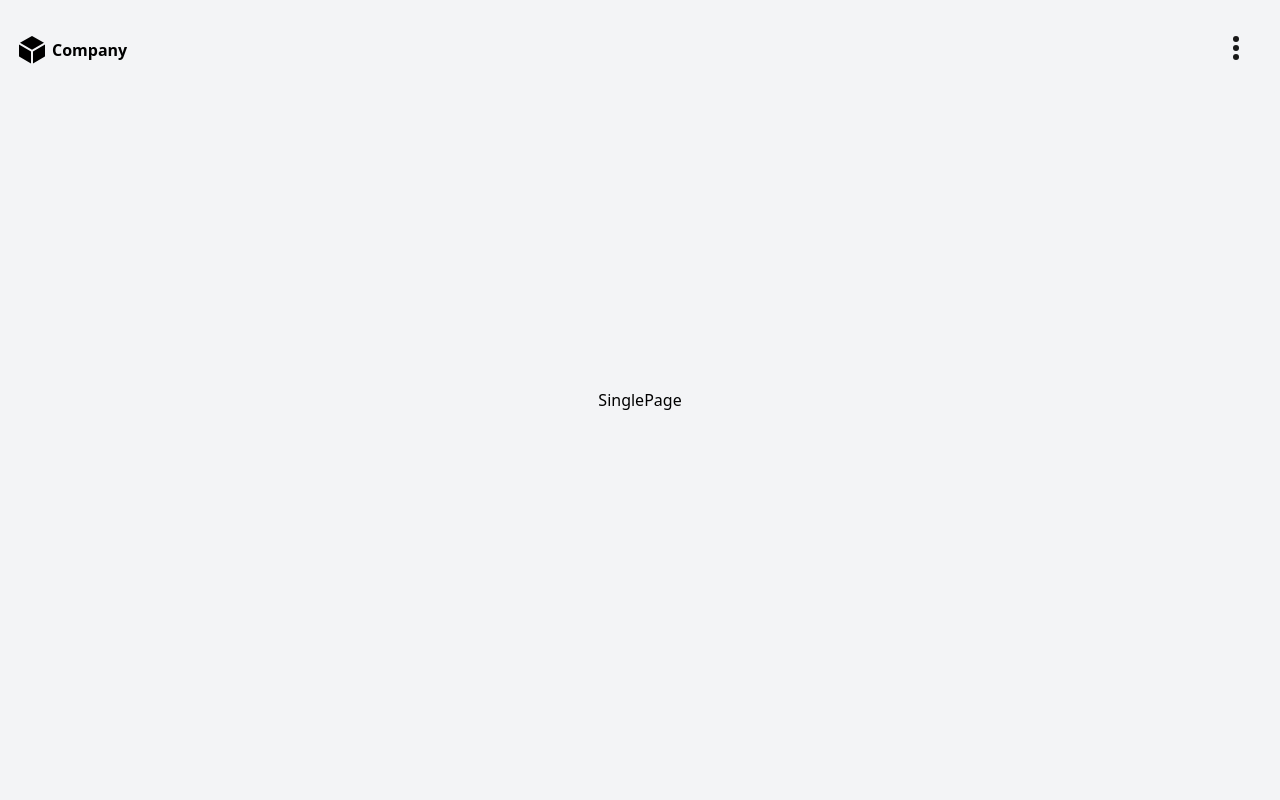
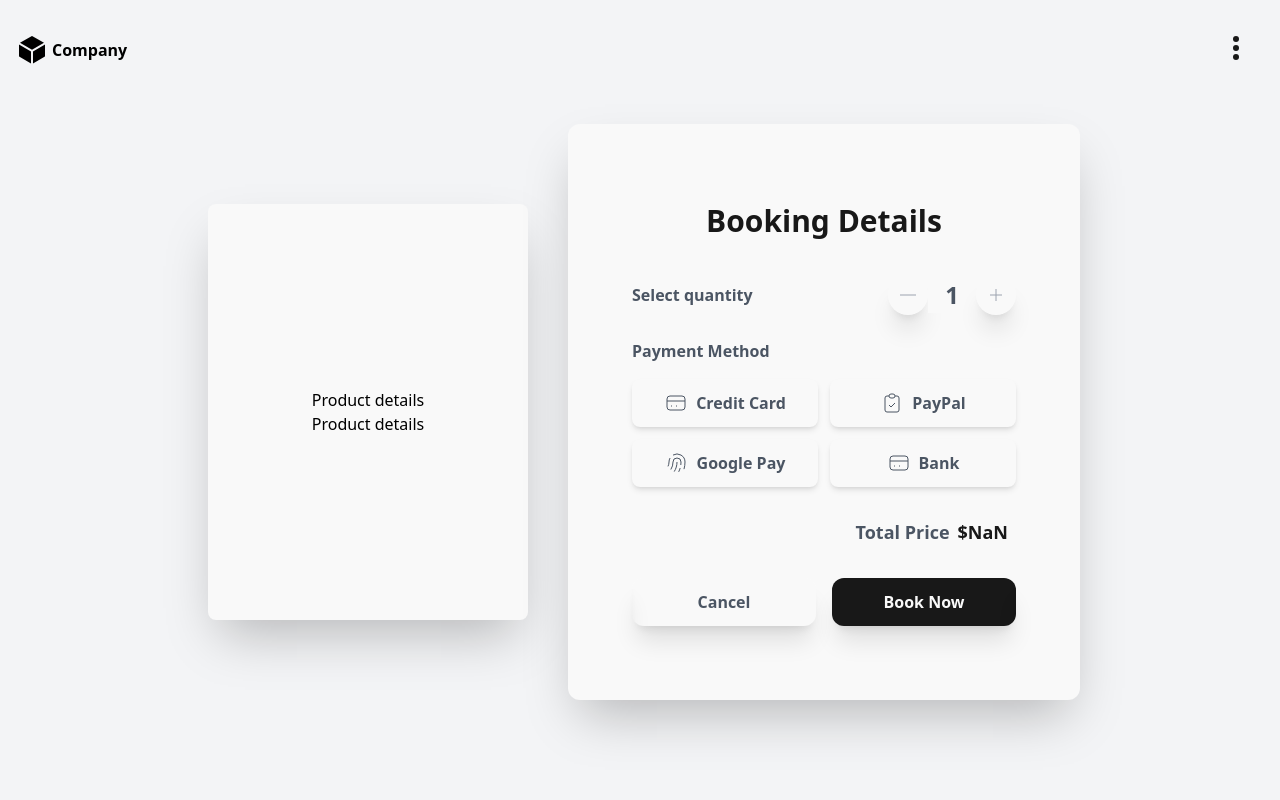
Before and after one commit to Template-For-Projects/Vue3-Tailwind-Template, a Vue app: page /product/1 in a window 1280 px wide. Shown: the top 800 px of the page. Built offline with nearby package versions, Linux system fonts and the light colour scheme; sample sign-in values are in the browser's storage.

Commit message:
ADDED: payment form

```diff
--- /dev/null
+++ b/src/components/CardOrder.vue
@@ -0,0 +1,42 @@
+<script setup>
+import moment from 'moment';
+import { computed } from 'vue';
+
+const props = defineProps({
+  order: {
+    type: Object,
+    required: true
+  }
+});
+
+// FORMATTED DATE
+const formattedOrderDate = computed(() => {
+  return props.order.orderDetail?.orderDate
+    ? moment(props.order.orderDetail.orderDate).format('MMMM Do YYYY, h:mm:ss a')
+    : '';
+});
+
+</script>
+
+<template>
+  <div class="bg-card p-10 rounded-xl">
+    <div class="flex flex-col justify-center mb-4">
+      <h6 class="text-xl mb-1"><strong>Order n°:</strong> {{ props.order.idOrder }}</h6>
+      <p class="text-xs text-tDarkGray"><strong>Date:</strong> {{ formattedOrderDate }}</p>
+    </div>
+
+    <!-- ORDER DETAILS -->
+    <div class="mt-10 text-tDarkGray">
+      <h3 class="text-white text-lg font-semibold mb-2">Order Details</h3>
+      <div v-for="item in props.order.orderDetail?.orderDetailArticles" :key="item.id">
+        <div class="flex flex-col justify-between mb-2">
+          <p class="mb-1 text-xs text-tGray font-bold">{{ item.article?.name }}</p>
+          <p class="mb-1 text-xs">Quantity: {{ item.quantity }}</p>
+          <p class="text-xs">Price: ${{ item.article?.price }}</p>
+        </div>
+      </div>
+      <p class="text-sm font-semibold mt-4 text-right ">Total Price:</p>
+      <p class="text-white text-right font-black">${{ props.order.orderDetail?.totalPrice }}</p>
+    </div>
+  </div>
+</template>
--- a/src/components/Header.vue
+++ b/src/components/Header.vue
@@ -1,5 +1,5 @@
 <script setup>
-import { onMounted, onUnmounted, ref } from 'vue';
+import { ref, watch } from 'vue';
 import { useRouter } from 'vue-router';
 import { userAuth } from '@/composable/userAuth';
 
@@ -11,9 +11,11 @@ const name = ref('');
 
 const router = useRouter();
 const isDropdownOpen = ref(false);
-const dropdownButton = ref(null);
 
-const checked = ref(false);
+
+watch(() => router.currentRoute.value.path, () => {
+  isDropdownOpen.value = false;
+});
 
 const exitAndRemoveData = () => {
   logout();
@@ -73,10 +75,10 @@ const toggleDropdown = () => {
             <!-- Voices -->
             <div class="mb-6">
               <li class="py-2 cursor-pointer font-medium text-gray-p  hover:text-black-gray ">
-                <RouterLink name="prenotations" to="/prenotations">Navigate to Page 1</RouterLink>
+                <RouterLink name="orders" to="/orders">Navigate to Page 1</RouterLink>
               </li>
               <li class="py-2 cursor-pointer font-medium text-gray-p  hover:text-black-gray ">
-                <RouterLink name="home" to="/home">Navigate to Page 2</RouterLink>
+                <RouterLink name="home" to="/">Navigate to Page 2</RouterLink>
               </li>
             </div>
 
--- /dev/null
+++ b/src/components/PaymentForm.vue
@@ -0,0 +1,136 @@
+<script setup>
+import { ref, computed } from 'vue';
+
+const props = defineProps({
+  id: String,
+  price: Number,
+  number: Number,
+  bookingConfirmed: Boolean
+});
+const emits = defineEmits(['update:bookingConfirmed', 'cancel']);
+
+const products = ref(1);
+const payment = ref('');
+
+const paymentMethods = [
+  { id: 'CREDIT_CARD', label: 'Credit Card', icon: 'M3 10h18M7 15h1m4 0h1m-7 4h12a3 3 0 003-3V8a3 3 0 00-3-3H6a3 3 0 00-3 3v8a3 3 0 003 3z' },
+  { id: 'PAYPAL', label: 'PayPal', icon: 'M9 5H7a2 2 0 00-2 2v12a2 2 0 002 2h10a2 2 0 002-2V7a2 2 0 00-2-2h-2M9 5a2 2 0 002 2h2a2 2 0 002-2M9 5a2 2 0 012-2h2a2 2 0 012 2m-6 9l2 2 4-4' },
+  { id: 'GOOGLE_PAY', label: 'Google Pay', icon: 'M12 11c0 3.517-1.009 6.799-2.753 9.571m-3.44-2.04l.054-.09A13.916 13.916 0 008 11a4 4 0 118 0c0 1.017-.07 2.019-.203 3m-2.118 6.844A21.88 21.88 0 0015.171 17m3.839 1.132c.645-2.266.99-4.659.99-7.132A8 8 0 008 4.07M3 15.364c.64-1.319 1-2.8 1-4.364 0-1.457.39-2.823 1.07-4' },
+  { id: 'BANK_TRANSFER', label: 'Bank ', icon: 'M3 10h18M7 15h1m4 0h1m-7 4h12a3 3 0 003-3V8a3 3 0 00-3-3H6a3 3 0 00-3 3v8a3 3 0 003 3z' }
+];
+
+// Computed property for total price
+const totalPrice = computed(() => props.price * products.value);
+
+const incrementQuantity = () => {
+  if (products.value < props.number) {
+    products.value++;
+  }
+};
+
+const decrementQuantity = () => {
+  if (products.value > 1) {
+    products.value--;
+  }
+};
+
+const selectPayment = (type) => {
+  payment.value = type;
+};
+
+const submitBooking = () => {
+  // Implement booking logic here
+  console.log('Booking submitted');
+  emits('update:bookingConfirmed', true);
+};
+</script>
+
+<template>
+  <div class="flex justify-center items-center">
+    <div class="w-128 h-144 rounded-xl shadow-2xl flex flex-col items-center justify-center bg-white p-8 m-4">
+
+      <!-- Title -->
+      <div class="flex items-center justify-center mb-8 text-xl text-black-gray font-black">
+
+        <h1>Booking Details</h1>
+      </div>
+
+      <!-- Content -->
+      <div class="w-full space-y-6">
+        <!-- Products -->
+        <div class="px-8 rounded-lg">
+          <!-- QUANTITY -->
+          <div class="flex items-center justify-between">
+            <label for="quantity" class="mr-1 text-sm text-dark-gray font-bold">Select quantity</label>
+            <div class="flex items-center rounded-lg tablet:mb-0">
+              <!-- MINUS -->
+              <button @click="decrementQuantity"
+                class="w-10 h-10 rounded-full text-icon-gray shadow-xl hover:text-black transition-colors duration-300 flex items-center justify-center">
+                <svg xmlns="http://www.w3.org/2000/svg" class="h-6 w-6" fill="none" viewBox="0 0 24 24"
+                  stroke="currentColor">
+                  <path strokeLinecap="round" strokeLinejoin="round" strokeWidth={2} d="M20 12H4" />
+                </svg>
+              </button>
+
+              <!-- NUMBER -->
+              <input type="number" v-model="products" min="1" :max="props.number"
+                class="w-12 text-center bg-white text-lg font-bold text-dark-gray focus:outline-none [appearance:textfield] [&::-webkit-outer-spin-button]:appearance-none [&::-webkit-inner-spin-button]:appearance-none" />
+
+              <!-- PLUS -->
+              <button @click="incrementQuantity"
+                class="w-10 h-10 text-icon-gray rounded-full hover:text-black  shadow-xl transition-colors duration-300 flex items-center justify-center">
+                <svg xmlns="http://www.w3.org/2000/svg" class="h-6 w-6" fill="none" viewBox="0 0 24 24"
+                  stroke="currentColor">
+                  <path strokeLinecap="round" strokeLinejoin="round" strokeWidth={2} d="M12 6v6m0 0v6m0-6h6m-6 0H6" />
+                </svg>
+              </button>
+            </div>
+          </div>
+        </div>
+
+        <!-- Payment Method -->
+        <div class="px-8 pb-2 rounded-lg">
+          <h2 class=" font-bold text-dark-gray mb-4">Payment Method</h2>
+          <div class="grid grid-cols-2 gap-3">
+            <button v-for="method in paymentMethods" :key="method.id" @click="selectPayment(method.id)"
+              :class="{ 'bg-black-gray text-white': payment === method.id, 'bg-white text-dark-gray': payment !== method.id }"
+              class="py-3 px-8 rounded-lg font-bold transition-all duration-300 flex items-center justify-center shadow-md hover:shadow-lg">
+              <svg xmlns="http://www.w3.org/2000/svg" class="h-6 w-6 mr-2" fill="none" viewBox="0 0 24 24"
+                stroke="currentColor">
+                <path strokeLinecap="round" strokeLinejoin="round" strokeWidth={2} :d="method.icon" />
+              </svg>
+              {{ method.label }}
+            </button>
+          </div>
+        </div>
+
+        <!-- Total Price -->
+        <div class="px-8 pb-8 flex justify-end items-center">
+          <h3 class="text-md font-bold text-dark-gray">Total Price</h3>
+          <p class="text-md font-bold text-black-gray  mx-2">${{ totalPrice.toFixed(2) }}</p>
+        </div>
+      </div>
+
+      <!-- Buttons -->
+      <div class="w-96 flex space-x-4">
+        <button @click="$emit('cancel')" class="relative overflow-hidden bg-white py-3 text-dark-gray font-bold w-full rounded-xl shadow-xl
+                       transition-all duration-300 ease-in-out
+                       hover:text-white group hover:shadow-lg" type="button">
+          <span class="relative z-10">Cancel</span>
+          <div
+            class="absolute inset-0 bg-black-gray shadow-xl transform -translate-x-full group-hover:translate-x-0 transition-transform duration-500 ease-in-out">
+          </div>
+        </button>
+
+        <button @click="submitBooking" class="relative overflow-hidden bg-black-gray py-3 text-white font-bold w-full rounded-xl shadow-xl
+                       transition-all duration-300 ease-in-out
+                       hover:text-dark-gray group hover:shadow-lg" type="button">
+          <span class="relative z-10">Book Now</span>
+          <div
+            class="absolute inset-0 bg-white shadow-xl transform translate-x-full group-hover:translate-x-0 transition-transform duration-500 ease-in-out">
+          </div>
+        </button>
+      </div>
+    </div>
+  </div>
+</template>
--- a/src/router/index.js
+++ b/src/router/index.js
@@ -2,7 +2,7 @@ import { createRouter, createWebHistory } from 'vue-router';
 import Home from '../views/Home.vue';
 import Login from '../views/Login.vue';
 import Signin from '@/views/Signin.vue';
-import Page from '../views/Page.vue';
+import Orders from '../views/Orders.vue';
 import ProductDetail from '@/views/ProductDetail.vue';
 import Forbidden from '../views/Forbidden.vue';
 import Page404 from '../views/Page404.vue';
@@ -31,9 +31,9 @@ const routes = [
     meta: { requiresAuth: true, layout: 'DefaultLayout' },
   },
   {
-    path: '/page',
-    name: 'page',
-    component: Page,
+    path: '/orders',
+    name: 'orders',
+    component: Orders,
     meta: { requiresAuth: true, layout: 'DefaultLayout' },
   },
   {
--- a/src/views/Home.vue
+++ b/src/views/Home.vue
@@ -9,7 +9,7 @@ const user = ref(null);
 const error = ref(null);
 const otherSection = ref(null);
 
-const concerts = ref(null);
+const products = ref(null);
 
 onMounted(async () => {
   try {
@@ -28,8 +28,8 @@ const scrollToOtherSection = () => {
 onMounted(async () => {
   try {
     const data = await ProductService.getProducts();
-    concerts.value = data;
-    console.log('Concerti caricati:', concerts.value);
+    products.value = data;
+    console.log('Concerti caricati:', products.value);
     return data;
   } catch (error) {
     console.error('Errore nel caricamento dei concerti:', error);
@@ -84,14 +84,14 @@ onMounted(async () => {
   </section>
 
   <!-- Data table -->
-  <section class="">
+  <section class="mb-10">
     <div data-aos="fade-up">
       <PersonalDataTable />
     </div>
   </section>
 
   <!-- Text section -->
-  <section ref="otherSection" class="w-104 py-10 tablet:w-128 desktop:w-200">
+  <section ref="otherSection" class="w-104 py-20 tablet:w-128 desktop:w-200">
     <div class="text-gray-p text-sm" data-aos="fade-up" data-aos-anchor-placement="top-center">
       <h3 class="text-black-gray text-lg font-black">Subtitle</h3>
       <p>Lorem ipsum dolor sit amet consectetur adipisicing elit. Autem unde doloribus voluptatem, dolores alias quod
--- a/src/views/Page.vue
+++ b/src/views/Orders.vue
@@ -1,5 +1,5 @@
 <template>
-  <h1>Page</h1>
+  <h1>Page orders?</h1>
 
 
 </template>
--- a/src/views/ProductDetail.vue
+++ b/src/views/ProductDetail.vue
@@ -1,5 +1,16 @@
+<script setup>
+import PaymentForm from '@/components/PaymentForm.vue';
+</script>
+
 <template>
-  <h1>SinglePage</h1>
-
-
+  <h1>SinglePage of details</h1>
+  <section class="flex flex-col items-center justify-center tablet:flex-row">
+    <div class="mx-6 w-80 h-104 bg-white flex flex-col items-center justify-center rounded-lg shadow-2xl ">
+      <h1>Product details</h1>
+      <p>Product details</p>
+    </div>
+    <div class="py-20">
+      <PaymentForm />
+    </div>
+  </section>
 </template>
--- a/tailwind.config.js
+++ b/tailwind.config.js
@@ -10,6 +10,7 @@ export default {
         112: '28rem',
         120: '30rem',
         128: '32rem',
+        144: '36rem',
         200: '50rem',
         240: '60rem',
         256: '64rem',
@@ -25,9 +26,9 @@ export default {
         violet: '#a1a0df',
         fuschia: '#CE88F0',
         white: '#f9f9f9',
-        'icon-gray': '#929394',
-        'gray-p': '#686b6b',
-        'dark-gray': '#3b3b3b',
+        'icon-gray': '#9ca3af',
+        'gray-p': '#6b7280',
+        'dark-gray': '#4b5563',
         'black-gray': '#181818',
 
         warning: '#e3b02f',
@@ -41,7 +42,7 @@ export default {
       desktop: '1280px',
     },
     fontSize: {
-      'custom-xs': '14px',
+      'custom-xs': '15px',
       sm: '16px',
       md: '18px',
       lg: '24px',
```
Also changed, not shown: src/components/PersonalDataTable.vue (+6 -5 lines).
